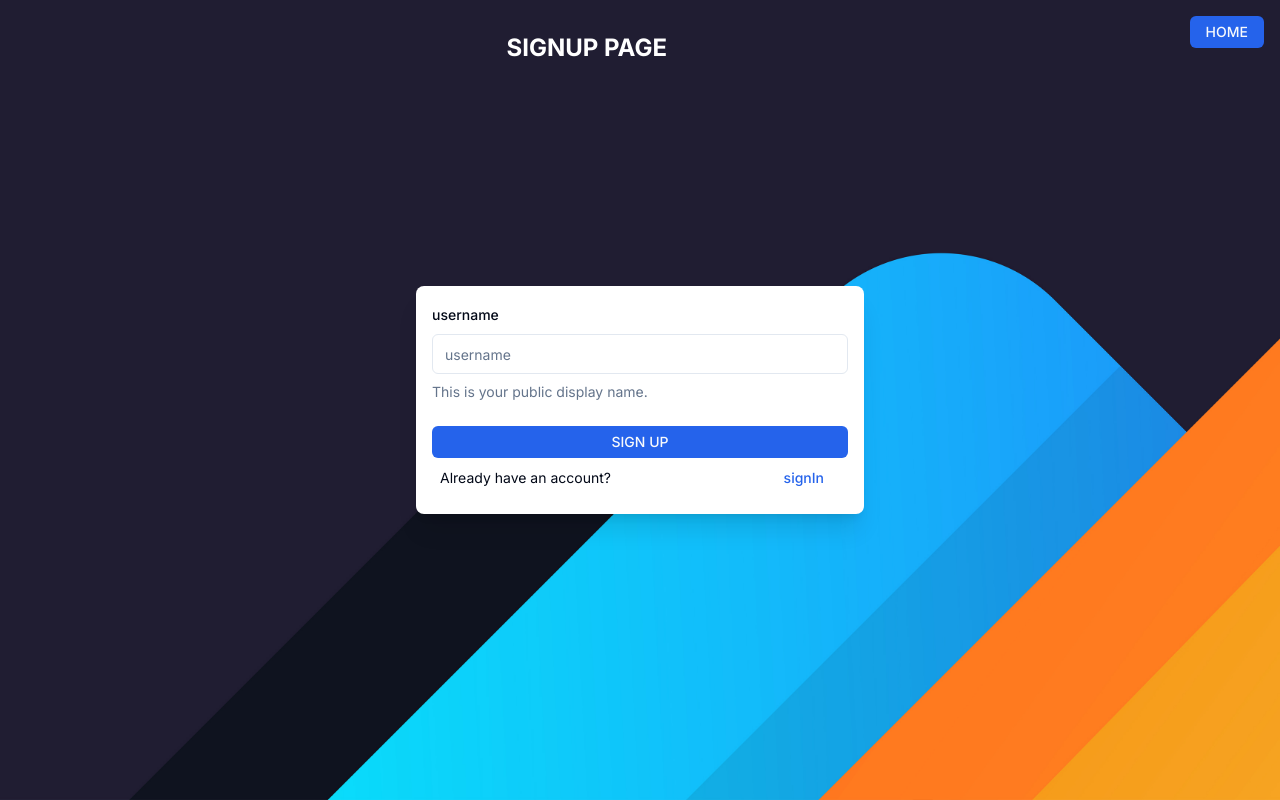
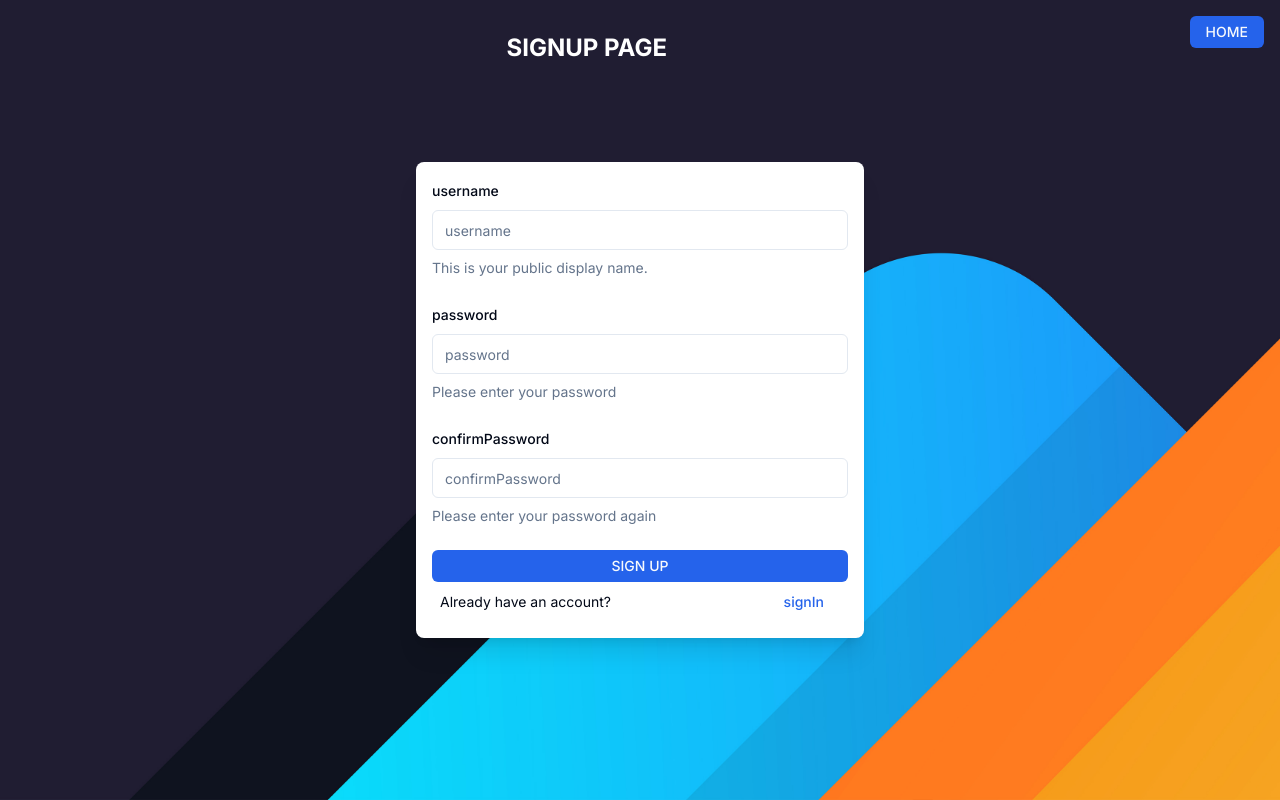
Before and after one commit to objectMaker/next-frontend, a Next.js app: page /signUp in a window 1280 px wide. Built offline with nearby package versions, Linux system fonts and the light colour scheme.

Commit message:
add password and confirmPassword

```diff
--- a/src/app/(auth)/signUp/components/form.tsx
+++ b/src/app/(auth)/signUp/components/form.tsx
@@ -20,15 +20,22 @@ import fetchWithUrl from '@/lib/fetchWithUrl';
 import { ToastAction } from '@/components/ui/toast';
 import Link from 'next/link';
 
-// type Props = {
-//   close: () => void;
-// };
-
-const FormSchema = z.object({
-  username: z.string().min(2, {
-    message: 'Username must be at least 2 characters.',
-  }),
-});
+const FormSchema = z
+  .object({
+    username: z.string().min(2, {
+      message: 'Username must be at least 2 characters.',
+    }),
+    password: z.string().min(6, {
+      message: 'Password must be at least 6 characters.',
+    }),
+    confirmPassword: z.string().min(6, {
+      message: 'Password must be at least 6 characters.',
+    }),
+  })
+  .refine((data) => data.password === data.confirmPassword, {
+    message: 'confirmPassword must be equal to password',
+    path: ['confirmPassword'],
+  });
 
 export default function SignUpForm() {
   const { toast } = useToast();
@@ -36,6 +43,8 @@ export default function SignUpForm() {
     resolver: zodResolver(FormSchema),
     defaultValues: {
       username: '',
+      password: '',
+      confirmPassword: '',
     },
   });
 
@@ -92,6 +101,42 @@ export default function SignUpForm() {
               </FormItem>
             )}
           />
+
+          <FormField
+            control={form.control}
+            name="password"
+            render={({ field }) => (
+              <FormItem>
+                <FormLabel>password</FormLabel>
+                <FormControl>
+                  <Input placeholder="password" type="password" {...field} />
+                </FormControl>
+                <FormDescription>Please enter your password</FormDescription>
+                <FormMessage />
+              </FormItem>
+            )}
+          />
+
+          <FormField
+            control={form.control}
+            name="confirmPassword"
+            render={({ field }) => (
+              <FormItem>
+                <FormLabel>confirmPassword</FormLabel>
+                <FormControl>
+                  <Input
+                    placeholder="confirmPassword"
+                    type="password"
+                    {...field}
+                  />
+                </FormControl>
+                <FormDescription>
+                  Please enter your password again
+                </FormDescription>
+                <FormMessage />
+              </FormItem>
+            )}
+          />
           <Button type="submit" className="h-8 w-full">
             SIGN UP
           </Button>
```
